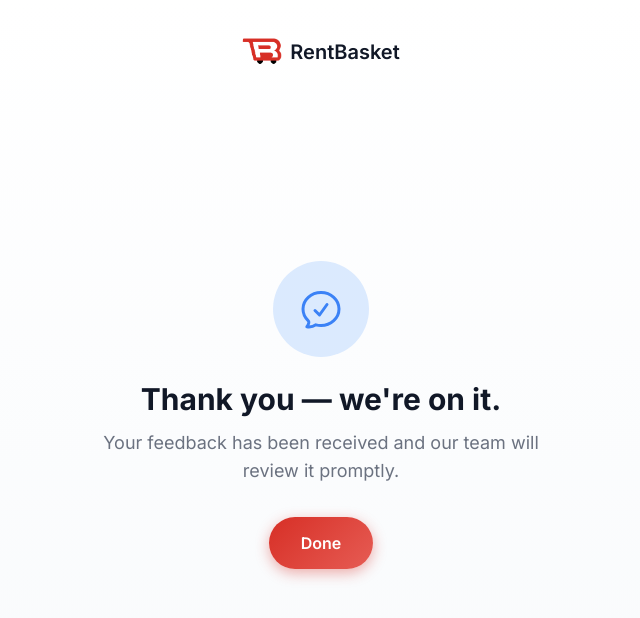
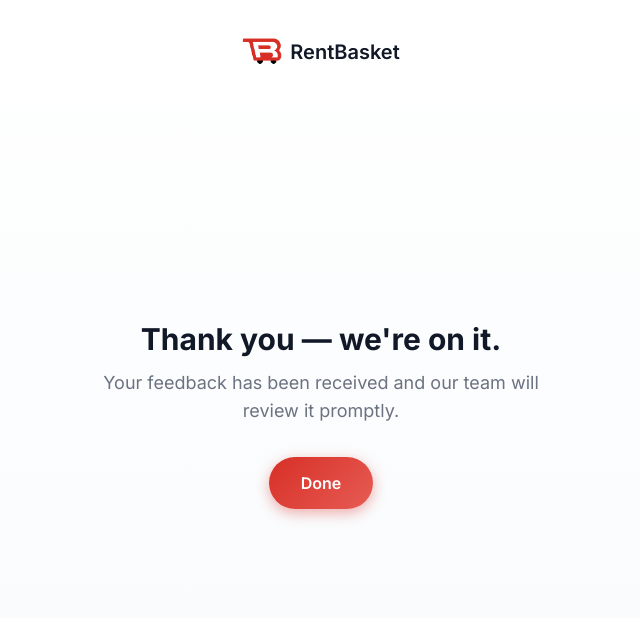
Before and after one commit to hardik2704/RentBasket_CXOS, a Next.js app: page /thank-you in a window 1280 px wide. Shown: the top 618 px of the page, without its empty margins (319-959 px from the left). Built offline with nearby package versions, Linux system fonts and the light colour scheme.

Commit message:
Final V 1.3

```diff
--- a/src/app/thank-you/page.tsx
+++ b/src/app/thank-you/page.tsx
@@ -34,22 +34,7 @@ export default function ThankYouPage() {
             {/* Content */}
             <div className="flex-1 flex flex-col items-center justify-center px-6 pb-12">
                 <div className="max-w-md w-full text-center fade-in">
-                    {/* Icon */}
-                    <div className="w-24 h-24 mx-auto mb-6 rounded-full bg-[var(--info-bg)] flex items-center justify-center">
-                        <svg
-                            className="w-12 h-12 text-[var(--info)]"
-                            fill="none"
-                            viewBox="0 0 24 24"
-                            stroke="currentColor"
-                            strokeWidth={1.5}
-                        >
-                            <path
-                                strokeLinecap="round"
-                                strokeLinejoin="round"
-                                d="M9 12.75L11.25 15 15 9.75M21 12c0 4.556-4.03 8.25-9 8.25a9.764 9.764 0 01-2.555-.337A5.972 5.972 0 015.41 20.97a5.969 5.969 0 01-.474-.065 4.48 4.48 0 00.978-2.025c.09-.457-.133-.901-.467-1.226C3.93 16.178 3 14.189 3 12c0-4.556 4.03-8.25 9-8.25s9 3.694 9 8.25z"
-                            />
-                        </svg>
-                    </div>
+
 
                     {/* Title */}
                     <h1 className="text-3xl font-bold text-[var(--foreground)] mb-3">
--- a/src/app/verify/page.tsx
+++ b/src/app/verify/page.tsx
@@ -247,9 +247,13 @@ export default function VerifyPage() {
                                     <input
                                         type="tel"
                                         value={guestPhone}
-                                        onChange={(e) => setGuestPhone(e.target.value)}
+                                        onChange={(e) => {
+                                            const val = e.target.value.replace(/\D/g, '').slice(0, 10);
+                                            setGuestPhone(val);
+                                        }}
+                                        maxLength={10}
                                         className="input-field"
-                                        placeholder="+91 98765 43210"
+                                        placeholder="Enter 10-digit number"
                                     />
                                 </div>
                             </div>
```
